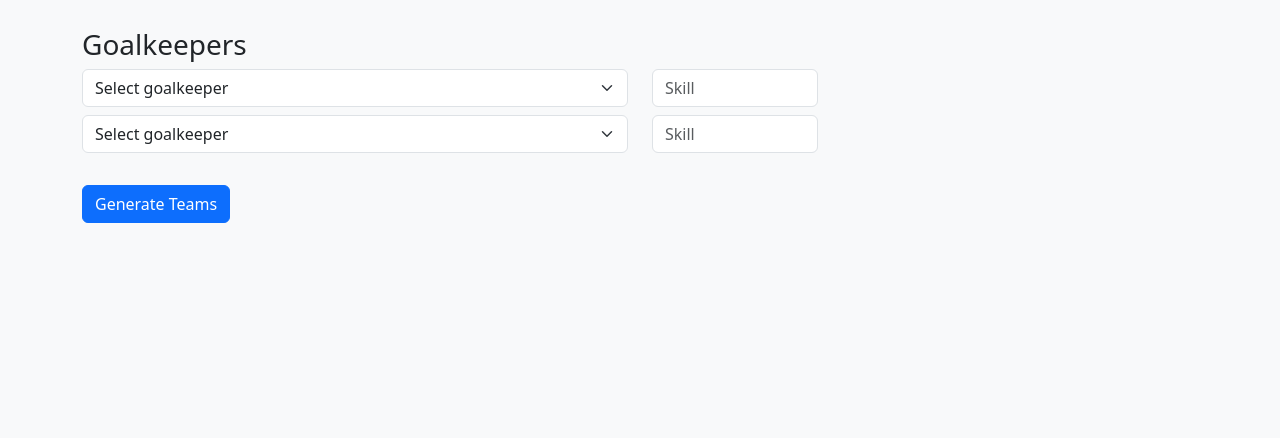
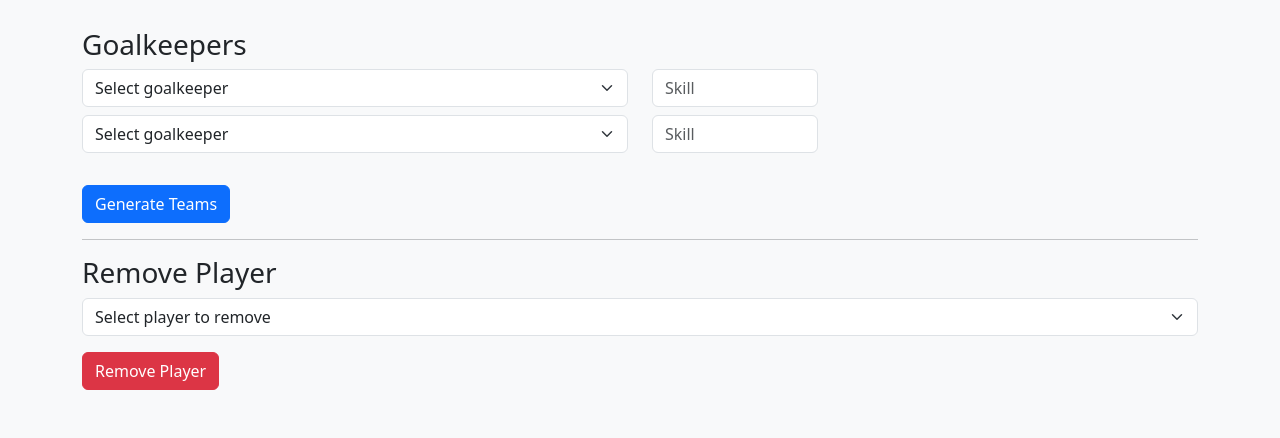
Before and after one commit to MarkkoFarmer/Team-Balancer, a Flask app: page / in a window 1280 px wide. Shown: the part 618-1056 px from the top of the page. Before the commit the page ends 841 px from the top, so only its background shows below. Run offline with Flask 3, Linux system fonts and the light colour scheme.

Commit message:
Update index.html

```diff
--- a/templates/index.html
+++ b/templates/index.html
@@ -47,6 +47,21 @@
         <button type="submit" class="btn btn-primary">Generate Teams</button>
     </form>
 
+    <hr>
+
+    <h3>Remove Player</h3>
+    <form method="POST" action="{{ url_for('remove_player') }}">
+        <div class="mb-3">
+            <select name="player_name" class="form-select" required>
+                <option value="">Select player to remove</option>
+                {% for name in players %}
+                <option value="{{ name }}">{{ name }}</option>
+                {% endfor %}
+            </select>
+        </div>
+        <button type="submit" class="btn btn-danger">Remove Player</button>
+    </form>
+
     {% if team1 %}
     <div class="row mt-5">
         <div class="col-md-6">
```
